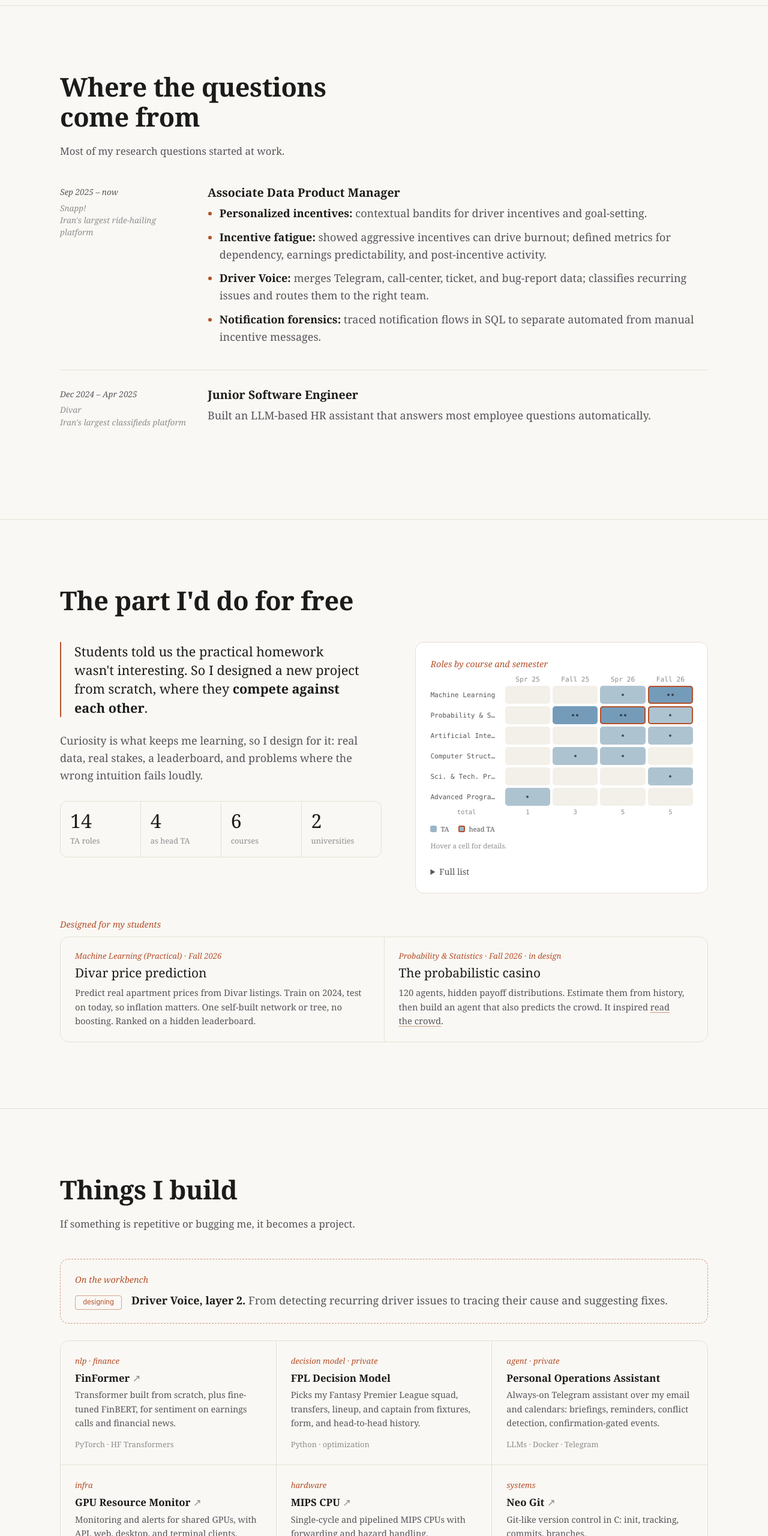
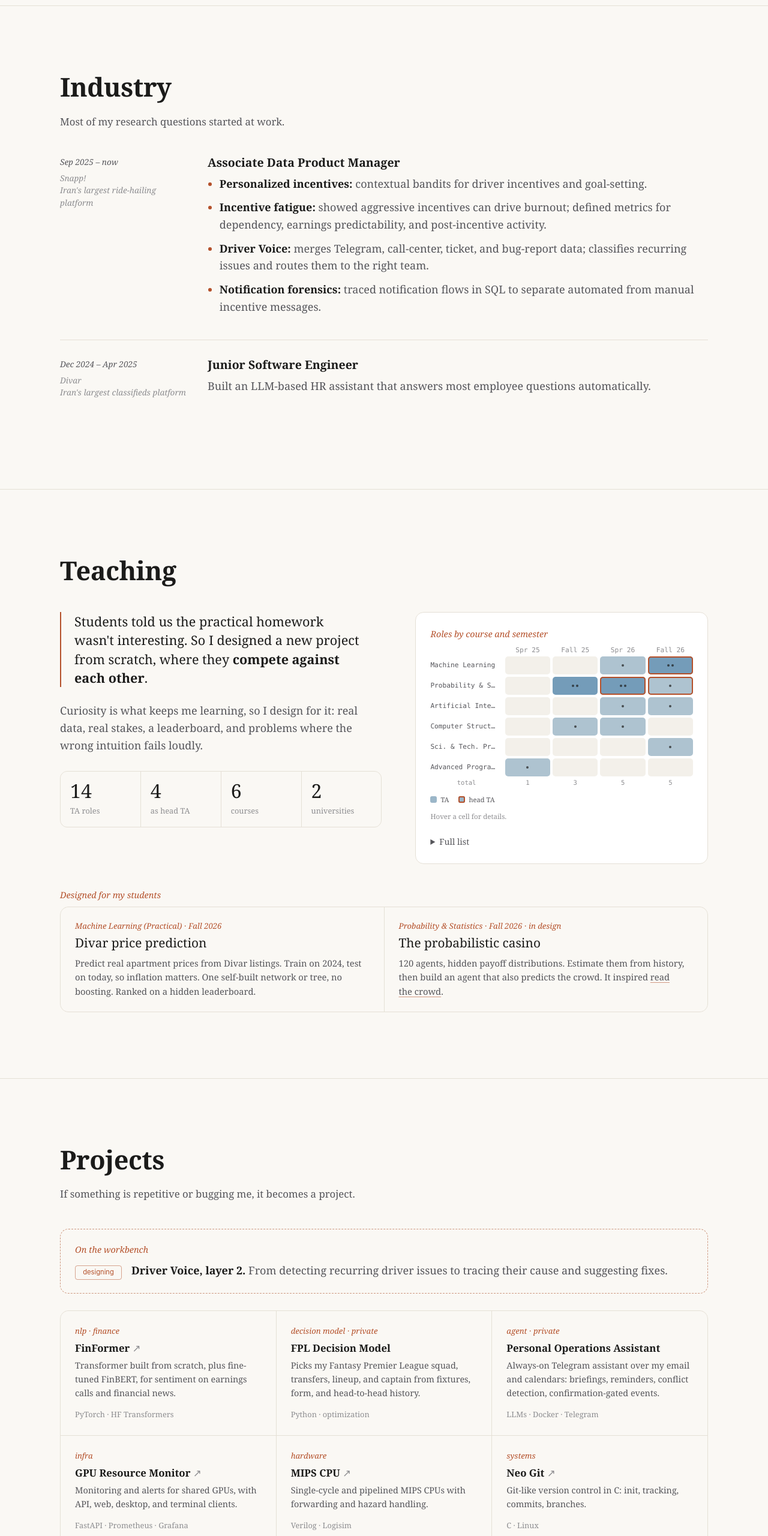
Before and after one commit to MahMosTash/mahmostash.github.io, a plain HTML site: page index.html in a window 1280 px wide. Shown: the part 2600-5160 px from the top of the page at 60% size. Drawn offline with Linux system fonts and the light colour scheme.

Commit message:
Plain section titles

```diff
--- a/index.html
+++ b/index.html
@@ -176,7 +176,7 @@
     <section class="section" id="work">
       <div class="container">
         <header class="section-head reveal">
-          <h2>Where the questions come from</h2>
+          <h2>Industry</h2>
           <p class="sub">Most of my research questions started at work.</p>
         </header>
 
@@ -215,7 +215,7 @@
     <section class="section" id="teaching">
       <div class="container">
         <header class="section-head reveal">
-          <h2>The part I'd do for free</h2>
+          <h2>Teaching</h2>
         </header>
 
         <div class="teach-grid">
@@ -290,7 +290,7 @@
     <section class="section" id="projects">
       <div class="container">
         <header class="section-head reveal">
-          <h2>Things I build</h2>
+          <h2>Projects</h2>
           <p class="sub">If something is repetitive or bugging me, it becomes a project.</p>
         </header>
 
@@ -354,7 +354,7 @@
     <section class="section" id="playground">
       <div class="container">
         <header class="section-head reveal">
-          <h2>Ideas you can poke at</h2>
+          <h2>Playground</h2>
           <p class="sub">Small, playable versions of things I think about. All in your browser.</p>
         </header>
 
@@ -437,7 +437,7 @@
     <section class="section" id="about">
       <div class="container">
         <header class="section-head reveal">
-          <h2>A bit more about me</h2>
+          <h2>About</h2>
         </header>
         <div class="about-grid">
           <div class="prose reveal">
```
